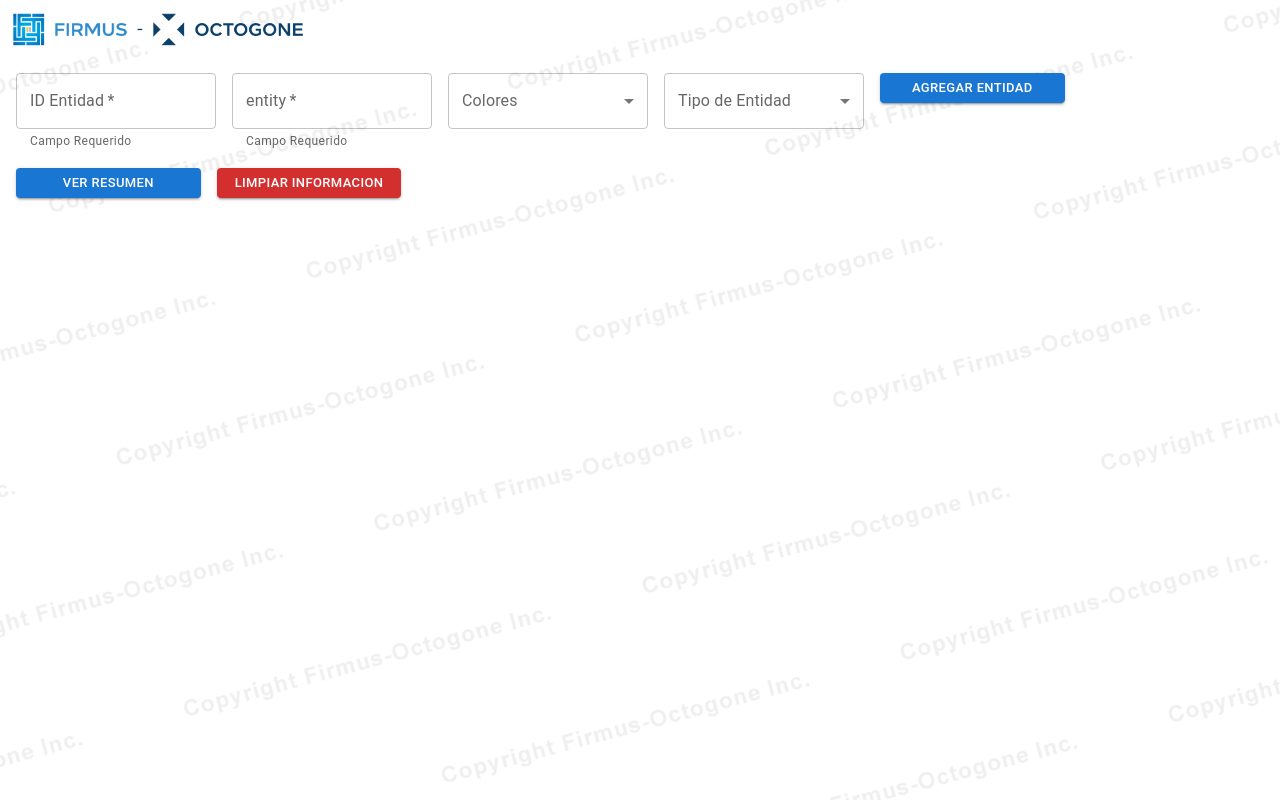
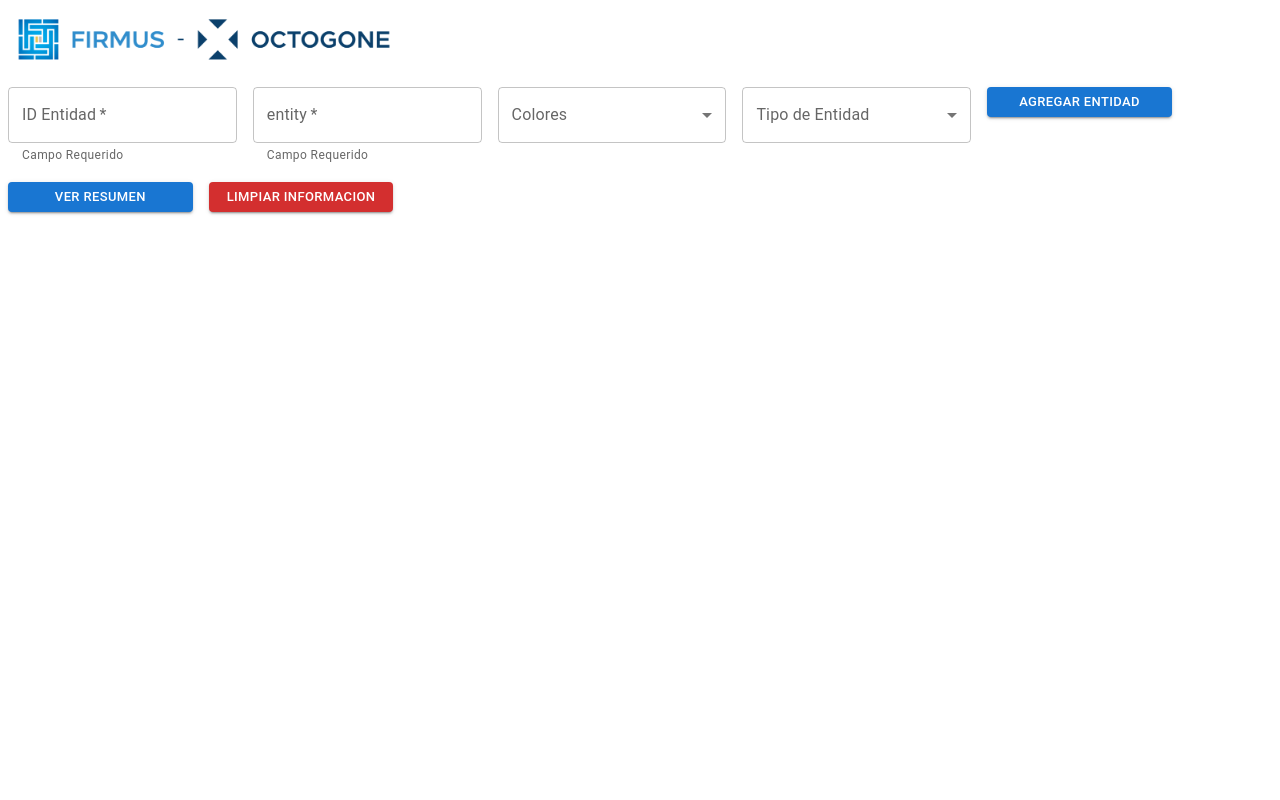
Before and after one commit to mauchacon99/firmus-financi, a React (Create React App) app: page / in a window 1280 px wide. Built offline with nearby package versions, Linux system fonts and the light colour scheme.

Commit message:
feature/print-pdf-vis-network

```diff
--- /dev/null
+++ b/postcss.config.js
@@ -0,0 +1,6 @@
+module.exports = {
+  plugins: {
+    tailwindcss: {},
+    autoprefixer: {},
+  },
+}
--- a/src/components/Form.jsx
+++ b/src/components/Form.jsx
@@ -1,4 +1,4 @@
-import React, { useState } from "react";
+import React from "react";
 import Box from "@mui/material/Box";
 import TextField from "@mui/material/TextField";
 import InputLabel from "@mui/material/InputLabel";
@@ -7,15 +7,12 @@
 import Select from "@mui/material/Select";
 import Button from "@mui/material/Button";
 import { listColor, listEntity } from "./../data";
-import Alert from "@mui/material/Alert";
-import Snackbar from "@mui/material/Snackbar";
-
 
 const Form = ({
   setFormEntity,
   formEntity,
   handleSubmitEntity,
-  clearLocalstorage,
+  clearLocalStorage,
   handleSummary,
 }) => {
   return (
@@ -130,7 +127,7 @@
           Ver Resumen
         </Button>
         <Button
-          onClick={clearLocalstorage}
+          onClick={clearLocalStorage}
           variant="contained"
           color="error"
           size="small"
--- /dev/null
+++ b/src/components/Header.jsx
@@ -0,0 +1,11 @@
+import React from "react";
+import { assets } from "../config/img/assets-storage";
+
+const Header = () => {
+  return (
+    <>
+      <img className="max-w-sm" alt="logo-company" src={assets.public.logo} />
+    </>
+  );
+};
+export default Header;
--- a/src/components/VisNetwork.jsx
+++ b/src/components/VisNetwork.jsx
@@ -1,7 +1,15 @@
-import React, { useEffect, useRef } from "react";
+import React, { useEffect } from "react";
 import { Network } from "vis-network";
+import { assets } from "../config/img/assets-storage";
+const VisNetwork = React.forwardRef(
+  ({ nodes, edges, setImgPrint }, visJsRef) => {
+    const approxLinesOfText = Math.ceil(
+      nodes.reduce((prev, curr) => prev + (curr.label?.length || 0), 0) / 14
+    );
 
-const VisNetwork = React.forwardRef(({ nodes, edges, setImgPrint}, visJsRef) => {
+    const height = 2 * (approxLinesOfText + edges.length);
+
+    useEffect(() => {
       const options = {
         physics: false,
         groups: {
@@ -43,25 +51,17 @@
           },
         },
       };
-
-  const approxLinesOfText = Math.ceil(
-    nodes.reduce((prev, curr) => prev + (curr.label?.length || 0), 0) / 14
+      const visNetwork = new Network(
+        visJsRef.current,
+        { nodes, edges },
+        options
       );
-
-  const height = 2 * (approxLinesOfText + edges.length);
-
-  useEffect(() => {
       visJsRef.current &&
-      new Network(visJsRef.current, { nodes, edges }, options)
-      // .on(
-      //   "afterDrawing",
-      //   function (ctx) {
-      //     var dataURL = ctx.canvas.toDataURL();
-      //     setImgPrint(dataURL)
-      //     document.getElementById("canvasImg").href = dataURL  ;
-      //   }
-      // );
-  }, [visJsRef, nodes, edges]);
+        visNetwork.on("afterDrawing", function (ctx) {
+          var dataForPrint = ctx.canvas.toDataURL();
+          setImgPrint(dataForPrint);
+        });
+    }, [visJsRef, nodes, edges, setImgPrint]);
 
     return (
       <div
@@ -71,10 +71,12 @@
           width: `${8 * nodes.length + 8}em`,
           maxWidth: "100%",
           minWidth: "100%",
-        maxHeight: "512px",
+          maxHeight: "770px",
+          backgroundImage: `url(${assets.public.watermarkCopyright})`,
         }}
       />
     );
-});
+  }
+);
 
 export default VisNetwork;
--- /dev/null
+++ b/src/config/img/assets-storage.js
@@ -0,0 +1,6 @@
+export const assets = {
+  public: {
+    logo: "./img/logo.png",
+    watermarkCopyright: "./img/watermark-copyright.png",
+  },
+};
--- a/src/container/App.js
+++ b/src/container/App.js
@@ -2,14 +2,15 @@
 import ReactToPrint, { useReactToPrint } from "react-to-print";
 
 //components
+import Button from "@mui/material/Button";
+import { useLocalStorage } from "../hooks/useLocalStorage";
+import { listEntity } from "../data";
 import VisNetwork from "../components/VisNetwork";
 import BasicTable from "../components/BasicTable";
 import Form from "../components/Form";
 import Relationship from "../components/Relationship";
 import RelationTable from "../components/RelationTable";
-import { useLocalStorage } from "../hooks/useLocalStorage";
-import { listEntity } from "../data";
-import Button from "@mui/material/Button";
+import Header from "../components/Header";
 
 function App() {
   // arrays nodes
@@ -17,8 +18,8 @@
   const [nodes, setNodes] = useLocalStorage("nodes", []);
   const [edges, setEdges] = useLocalStorage("edges", []);
 
-  const [showSummary, setshowSummary] = useLocalStorage("showSummary", true);
-  const [imgPrint, setImgPrint] = useState("");
+  const [showSummary, setShowSummary] = useLocalStorage("showSummary", true);
+  const [, setImgPrint] = useState("");
 
   const componentRef = useRef();
   // Fields for add new entity or nodes
@@ -29,14 +30,13 @@
     type: "",
   });
   // Fields for add edges
-  const [fieldsEgdes, setFieldsEgdes] = useState({
+  const [fieldsEdges, setFieldsEdges] = useState({
     to: "",
     from: "",
     label: "es accionista de",
     font: { align: "middle" },
     arrows: "to",
   });
-
   const validation = () => {
     if (state.find((e) => e.id === formEntity.id)) return false;
     else return true;
@@ -57,21 +57,21 @@
     } else alert(`Ah Ocurrido un error `);
   };
   const validateEdges = () => {
-    const { to, from, label } = fieldsEgdes;
+    const { to, from, label } = fieldsEdges;
     const value = edges.find(
       (e) => e.to === to && e.from === from && e.label === label
     );
 
     return value ? true : false;
   };
-  const handleAddEgdes = () => {
+  const handleAddEdges = () => {
     //add edges array
-    const { to, from, label } = fieldsEgdes;
+    const { to, from, label } = fieldsEdges;
     validateEdges();
     if (to && from && label) {
-      setEdges([...edges, fieldsEgdes]);
+      setEdges([...edges, fieldsEdges]);
       // clear input
-      setFieldsEgdes({
+      setFieldsEdges({
         to: "",
         from: "",
         label: "",
@@ -96,35 +96,30 @@
       ...nodes,
     ]);
   };
-  const clearLocalstorage = () => {
+  const clearLocalStorage = () => {
     setState([]);
     setNodes([]);
     setEdges([]);
   };
-
   const handleSummary = () => {
-    setshowSummary(!showSummary);
+    setShowSummary(!showSummary);
   };
-
   const handlePrint = useReactToPrint({
     content: () => componentRef.current,
   });
+
   return (
     <>
-      <img
-        className="logo"
-        alt="logo-company"
-        src={process.env.PUBLIC_URL + "/img/logo.png"}
-      />
+      <div className="flex items-center	p-3 sticky justify-between bg-white">
+        <Header />
         {!showSummary && (
           <>
-          <div className="logo">
+            <div className="group-buttons-previous-and-print">
               <Button
                 variant="outlined"
                 size="small"
                 color="primary"
                 onClick={handleSummary}
-              f
               >
                 {" "}
                 ATRAS{" "}
@@ -140,6 +135,7 @@
             </div>
           </>
         )}
+      </div>
 
       {showSummary && (
         <>
@@ -147,7 +143,7 @@
             setFormEntity={setFormEntity}
             formEntity={formEntity}
             handleSubmitEntity={handleSubmitEntity}
-            clearLocalstorage={clearLocalstorage}
+            clearLocalStorage={clearLocalStorage}
             handleSummary={handleSummary}
           />
           <BasicTable rows={state} />
@@ -155,9 +151,9 @@
           {state.length > 1 && (
             <Relationship
               nodes={state}
-              fieldsEgdes={fieldsEgdes}
-              setFieldsEgdes={setFieldsEgdes}
-              AddEgdes={handleAddEgdes}
+              fieldsEdges={fieldsEdges}
+              setFieldsEdges={setFieldsEdges}
+              AddEgdes={handleAddEdges}
             />
           )}
           <RelationTable rows={edges} nodes={state} />
--- a/src/data/index.js
+++ b/src/data/index.js
@@ -36,7 +36,7 @@
   },
 ];
 
-const ListTypeRelationship = [
+const listTypeRelationship = [
   {
     label: "es accionista de",
     id: 1,
@@ -63,4 +63,4 @@
   },
 ];
 
-export { ListTypeRelationship, listColor, listEntity };
+export { listTypeRelationship, listColor, listEntity };
--- a/src/index.css
+++ b/src/index.css
@@ -1,14 +1,3 @@
-.logo {
-  max-width: 300px;
-  margin-bottom: 10px;
-  position: sticky;
-  top: 0;
-}
-
-body {
-  background-image: url("../public/img/copyright.png");
-  background-position: center center;
-  background-repeat: no-repeat;
-  background-attachment: fixed;
-  background-size: cover;
-}
+@tailwind base;
+@tailwind components;
+@tailwind utilities;
--- /dev/null
+++ b/tailwind.config.js
@@ -0,0 +1,17 @@
+const defaultTheme = require("tailwindcss/defaultTheme");
+
+module.exports = {
+  content: ["./src/**/*.{js,jsx,ts,tsx}"],
+  theme: {
+    borderColor: (theme) => ({
+      ...theme("colors"),
+    }),
+    extend: {
+      fontFamily: {
+        sans: ["Nunito", ...defaultTheme.fontFamily.sans],
+      },
+    },
+  },
+
+  plugins: [require("@tailwindcss/forms")],
+};
```
Also changed, not shown: package.json (+6 -2 lines), src/components/Relationship.jsx (+18 -19 lines), src/hooks/useLocalStorage.jsx (+12 -15 lines), public/img/watermark-copyright.png (added), 1 other file (tests, documents, lock files or other folders). Lines whose indentation alone changed are shown as unchanged.
